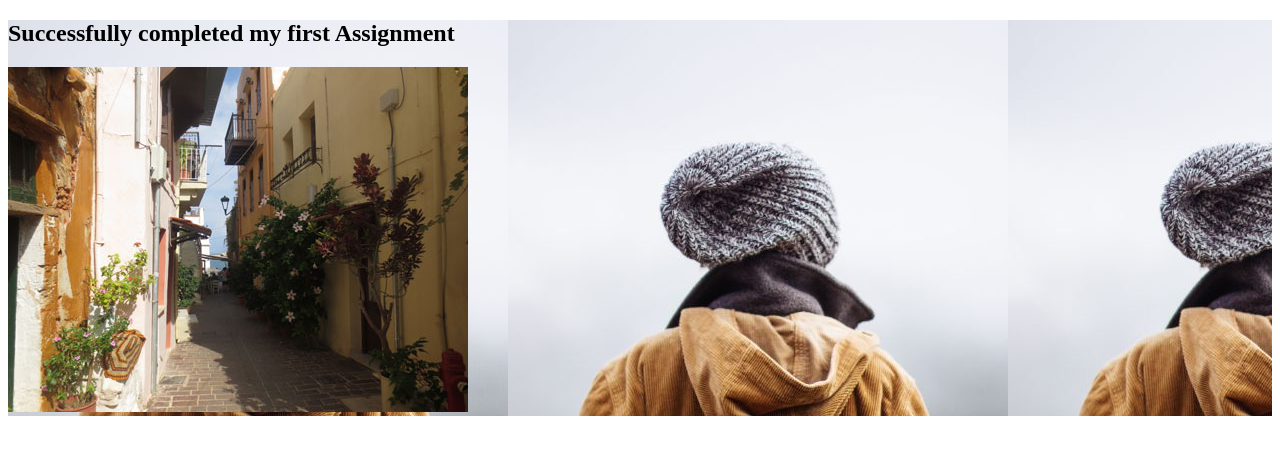
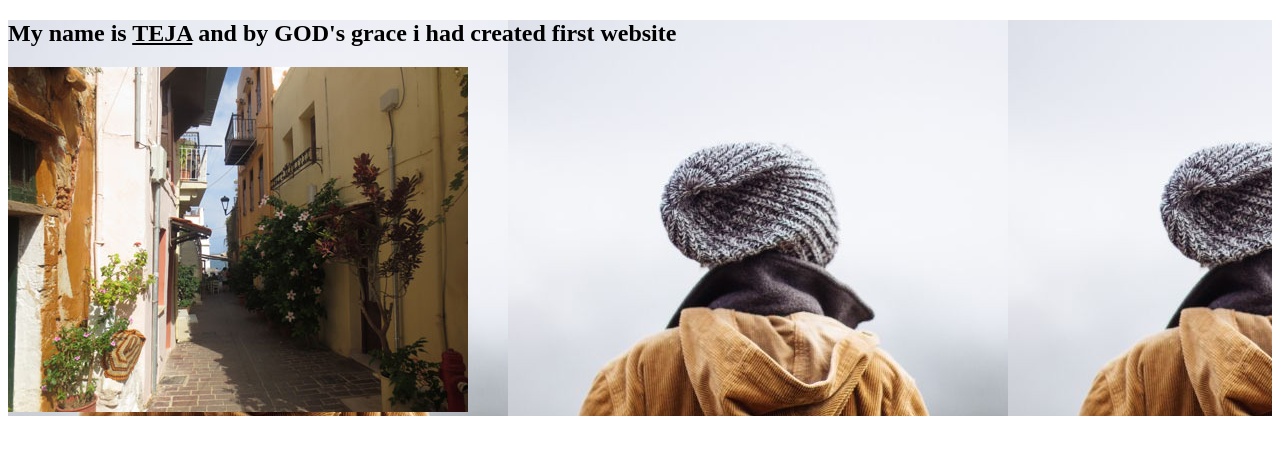
Before and after one commit to teja6392/HopeProject, a plain HTML site: page index.html in a window 1280 px wide. Drawn offline with Linux system fonts and the light colour scheme.

Commit message:
first commit

```diff
--- a/index.html
+++ b/index.html
@@ -3,7 +3,7 @@
 <div style="background-image: url('img_girl.jpg');">
 <body>
 
-<h2>Successfully completed my first Assignment</h2>
+<h2>My name is <b><u>TEJA</b></u> and by GOD's grace i had created first website </h2>
 <img src="img_chania.jpg" alt="Flowers in Chania" class="center">
 
 </body>
```
